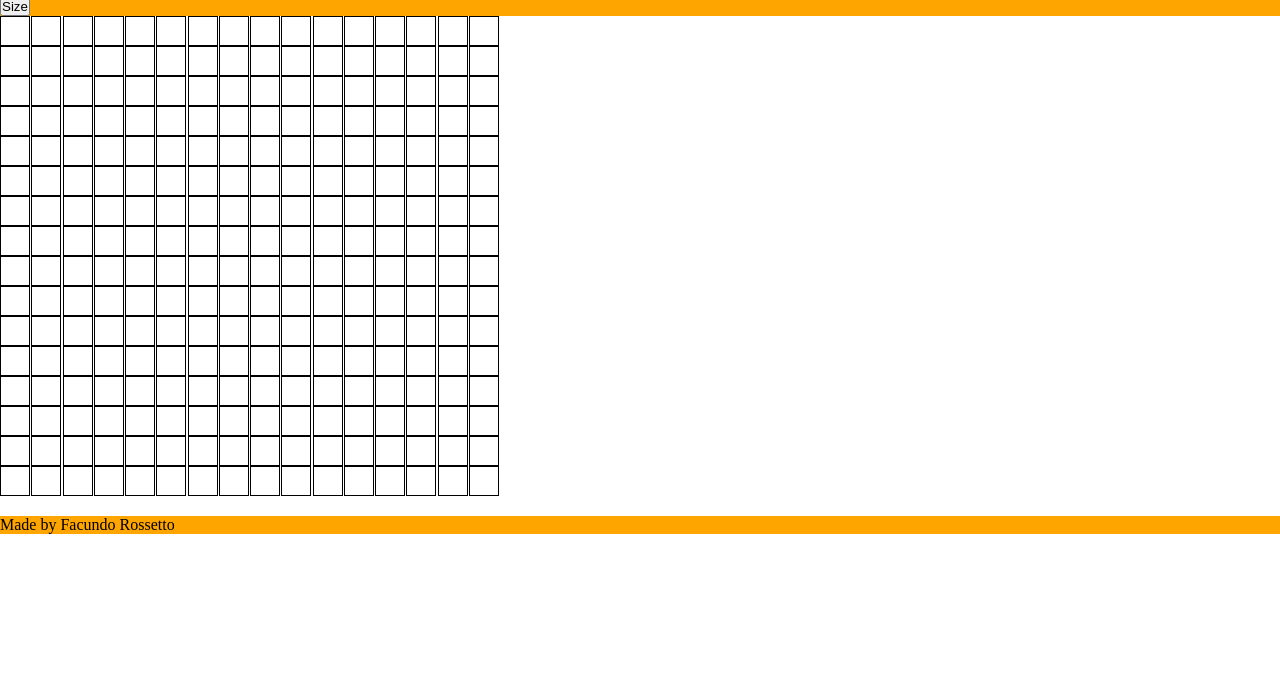
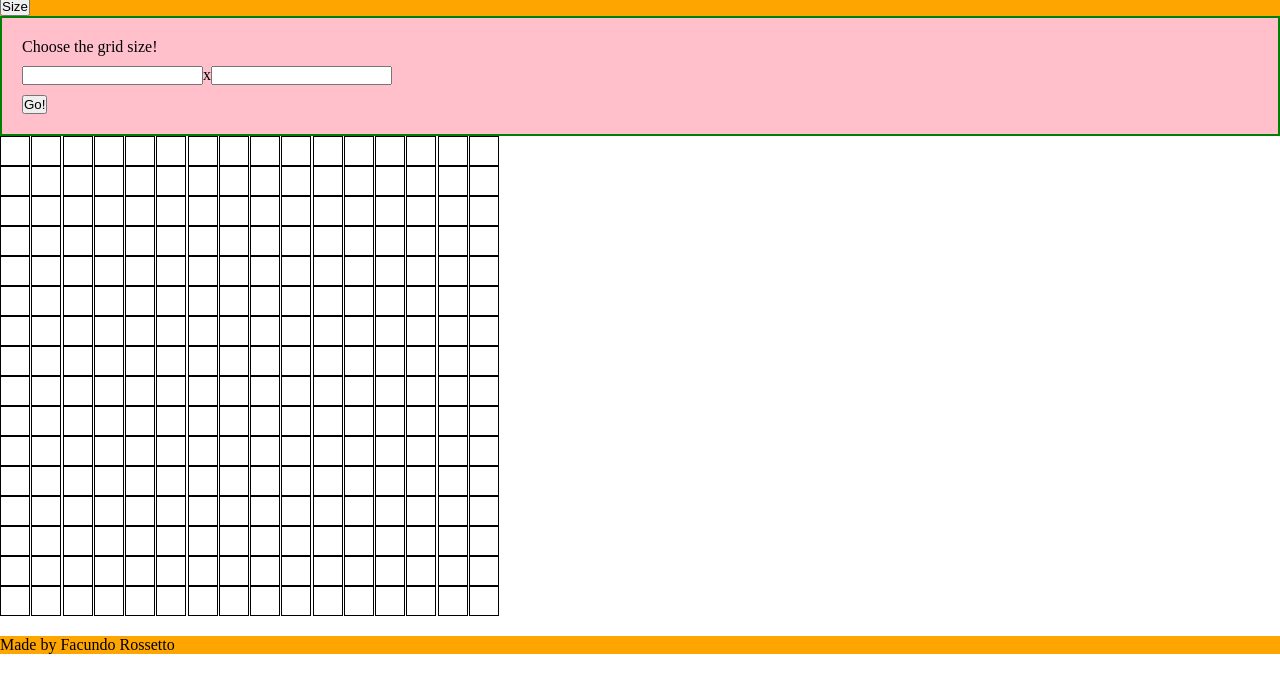
Before and after one commit to FacundoRossetto/etch-a-sketch, a plain HTML site: page index.html in a window 1280 px wide. Shown: the part 40-732 px from the top of the page. Drawn offline with Linux system fonts and the light colour scheme.

Commit message:
Size button Now, that button on the header, shows a pop-up when pressed, which will allow us to adjust de grid size later.

```diff
--- a/index.html
+++ b/index.html
@@ -9,8 +9,18 @@
 <body>
     <header>
         <h1>Etch-a-Sketch!</h1>
-        <button>Size</button>
+        <button id="sizeBtn">Size</button>
     </header>
+
+    <div id="pop-up" class="pop-up">
+        <p>Choose the grid size!</p>
+        <div class="size">
+            <input type="number">
+            <p>x</p>
+            <input type="number">
+        </div>
+        <button>Go!</button>
+    </div>
 
     <div class="grid" id="grid">
     </div>
--- a/main.js
+++ b/main.js
@@ -1,4 +1,6 @@
 let grid = document.getElementById("grid")
+let sizeBtn = document.getElementById("sizeBtn")
+let popUp = document.getElementById("pop-up")
 
 for (var i = 0; i < 256; i++) {
 let square = document.createElement("div")
@@ -8,3 +10,7 @@ square.style.height = "30px"
 square.style.border = "1px solid black"
 grid.appendChild(square)
 }
+
+sizeBtn.addEventListener("click", ()=> {
+    popUp.classList.toggle("hidden")
+})
--- a/style.css
+++ b/style.css
@@ -20,6 +20,21 @@ header {
     background-color: black;
 }
 
+.pop-up {
+    padding: 20px;
+    background-color: pink;
+    border: 2px solid green;
+}
+
+.size {
+    display: flex;
+    padding: 10px 0px;
+}
+
 footer {
     background-color: orange;
 }
+
+.hidden {
+    display: none;
+}
```
